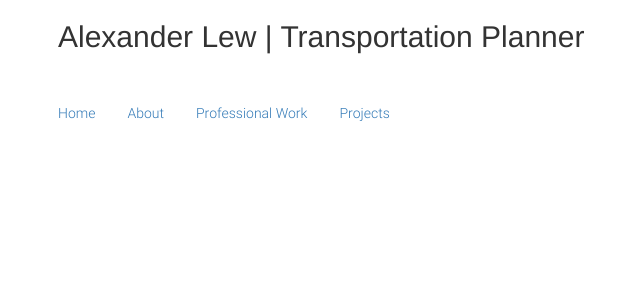
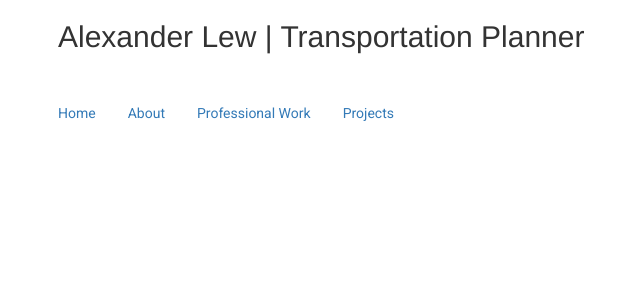
Before and after one commit to alexanderlew/alexanderlew.github.io, a PHP site: page / in a window 1280 px wide. Shown: the top 300 px of the page, without its empty margins (12-652 px from the left). Run offline with PHP 8.4, Linux system fonts and the light colour scheme.

Commit message:
css changes

```diff
--- a/css/style.css
+++ b/css/style.css
@@ -29,75 +29,3 @@ li a {
 	font-family: 'Roboto';
 	font-weight: 300;
 }
-
-
-
-
-
-
-
-
-<!-- Fonts -->
-
-/* latin */
-@font-face {
-  font-family: 'Roboto';
-  font-style: normal;
-  font-weight: 100;
-  src: local('Roboto Thin'), local('Roboto-Thin'), url(http://fonts.gstatic.com/s/roboto/v15/2tsd397wLxj96qwHyNIkxHYhjbSpvc47ee6xR_80Hnw.woff2) format('woff2');
-  unicode-range: U+0000-00FF, U+0131, U+0152-0153, U+02C6, U+02DA, U+02DC, U+2000-206F, U+2074, U+20AC, U+2212, U+2215;
-}
-
-/* latin */
-@font-face {
-  font-family: 'Roboto';
-  font-style: normal;
-  font-weight: 300;
-  src: local('Roboto Light'), local('Roboto-Light'), url(http://fonts.gstatic.com/s/roboto/v15/Hgo13k-tfSpn0qi1SFdUfZBw1xU1rKptJj_0jans920.woff2) format('woff2');
-  unicode-range: U+0000-00FF, U+0131, U+0152-0153, U+02C6, U+02DA, U+02DC, U+2000-206F, U+2074, U+20AC, U+2212, U+2215;
-}
-
-
-/* latin */
-@font-face {
-  font-family: 'Roboto';
-  font-style: normal;
-  font-weight: 400;
-  src: local('Roboto'), local('Roboto-Regular'), url(http://fonts.gstatic.com/s/roboto/v15/oMMgfZMQthOryQo9n22dcuvvDin1pK8aKteLpeZ5c0A.woff2) format('woff2');
-  unicode-range: U+0000-00FF, U+0131, U+0152-0153, U+02C6, U+02DA, U+02DC, U+2000-206F, U+2074, U+20AC, U+2212, U+2215;
-}
-
-/* latin */
-@font-face {
-  font-family: 'Roboto';
-  font-style: normal;
-  font-weight: 500;
-  src: local('Roboto Medium'), local('Roboto-Medium'), url(http://fonts.gstatic.com/s/roboto/v15/RxZJdnzeo3R5zSexge8UUZBw1xU1rKptJj_0jans920.woff2) format('woff2');
-  unicode-range: U+0000-00FF, U+0131, U+0152-0153, U+02C6, U+02DA, U+02DC, U+2000-206F, U+2074, U+20AC, U+2212, U+2215;
-}
-
-/* latin-ext */
-@font-face {
-  font-family: 'Roboto';
-  font-style: normal;
-  font-weight: 700;
-  src: local('Roboto Bold'), local('Roboto-Bold'), url(http://fonts.gstatic.com/s/roboto/v15/97uahxiqZRoncBaCEI3aW4X0hVgzZQUfRDuZrPvH3D8.woff2) format('woff2');
-  unicode-range: U+0100-024F, U+1E00-1EFF, U+20A0-20AB, U+20AD-20CF, U+2C60-2C7F, U+A720-A7FF;
-}
-/* latin */
-@font-face {
-  font-family: 'Roboto';
-  font-style: normal;
-  font-weight: 700;
-  src: local('Roboto Bold'), local('Roboto-Bold'), url(http://fonts.gstatic.com/s/roboto/v15/d-6IYplOFocCacKzxwXSOJBw1xU1rKptJj_0jans920.woff2) format('woff2');
-  unicode-range: U+0000-00FF, U+0131, U+0152-0153, U+02C6, U+02DA, U+02DC, U+2000-206F, U+2074, U+20AC, U+2212, U+2215;
-}
-
-/* latin */
-@font-face {
-  font-family: 'Roboto';
-  font-style: normal;
-  font-weight: 900;
-  src: local('Roboto Black'), local('Roboto-Black'), url(http://fonts.gstatic.com/s/roboto/v15/mnpfi9pxYH-Go5UiibESIpBw1xU1rKptJj_0jans920.woff2) format('woff2');
-  unicode-range: U+0000-00FF, U+0131, U+0152-0153, U+02C6, U+02DA, U+02DC, U+2000-206F, U+2074, U+20AC, U+2212, U+2215;
-}
--- a/index.html
+++ b/index.html
@@ -5,7 +5,7 @@
 	<meta name="description" content="">
 	<meta name="viewport" content="width=device-width, initial-scale=1">
 	<title>alexander lew | transportation planner</title>
-
+	<link rel="stylesheet" type="text/css" href="https://fonts.googleapis.com/css?family=Roboto">
 	<link rel="stylesheet" href="css/bootstrap.min.css">
 	<link rel="stylesheet" href="css/style.css">
 </head>
```
Also changed, not shown: 1 other file.
